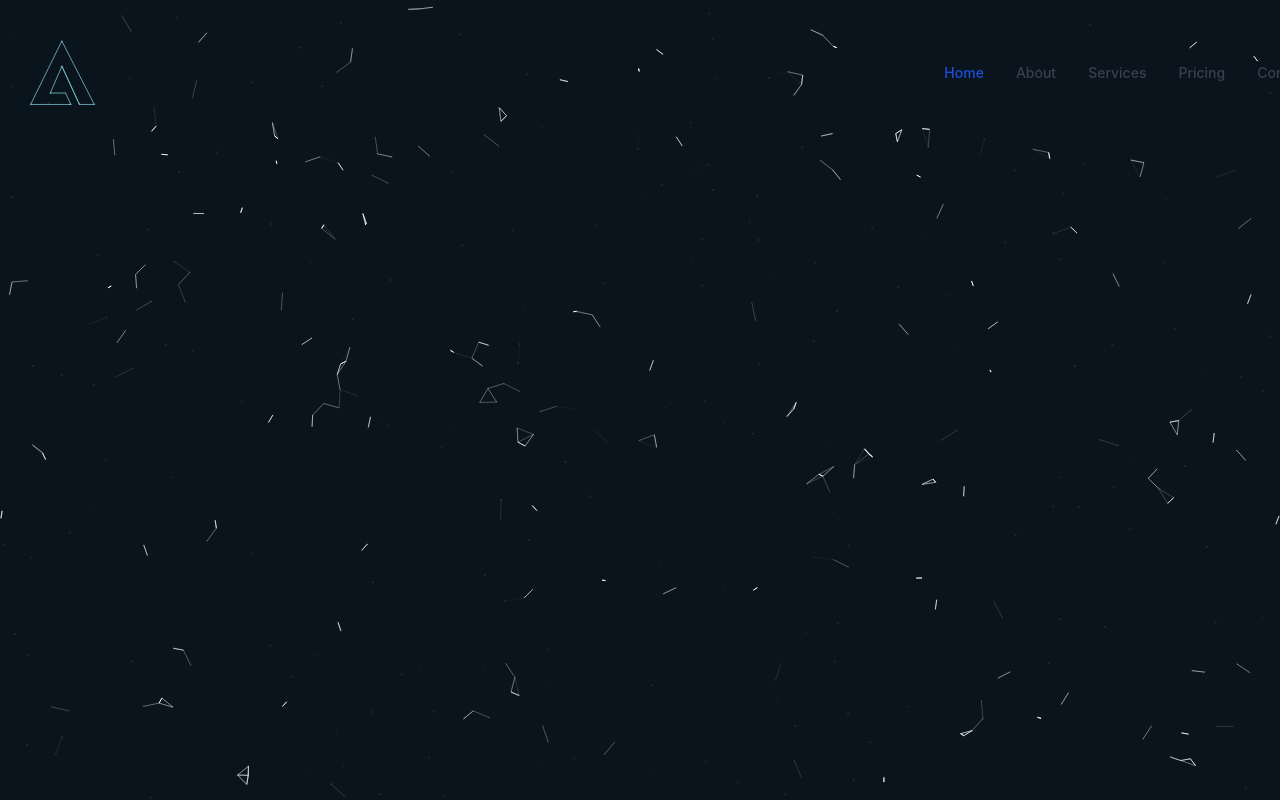
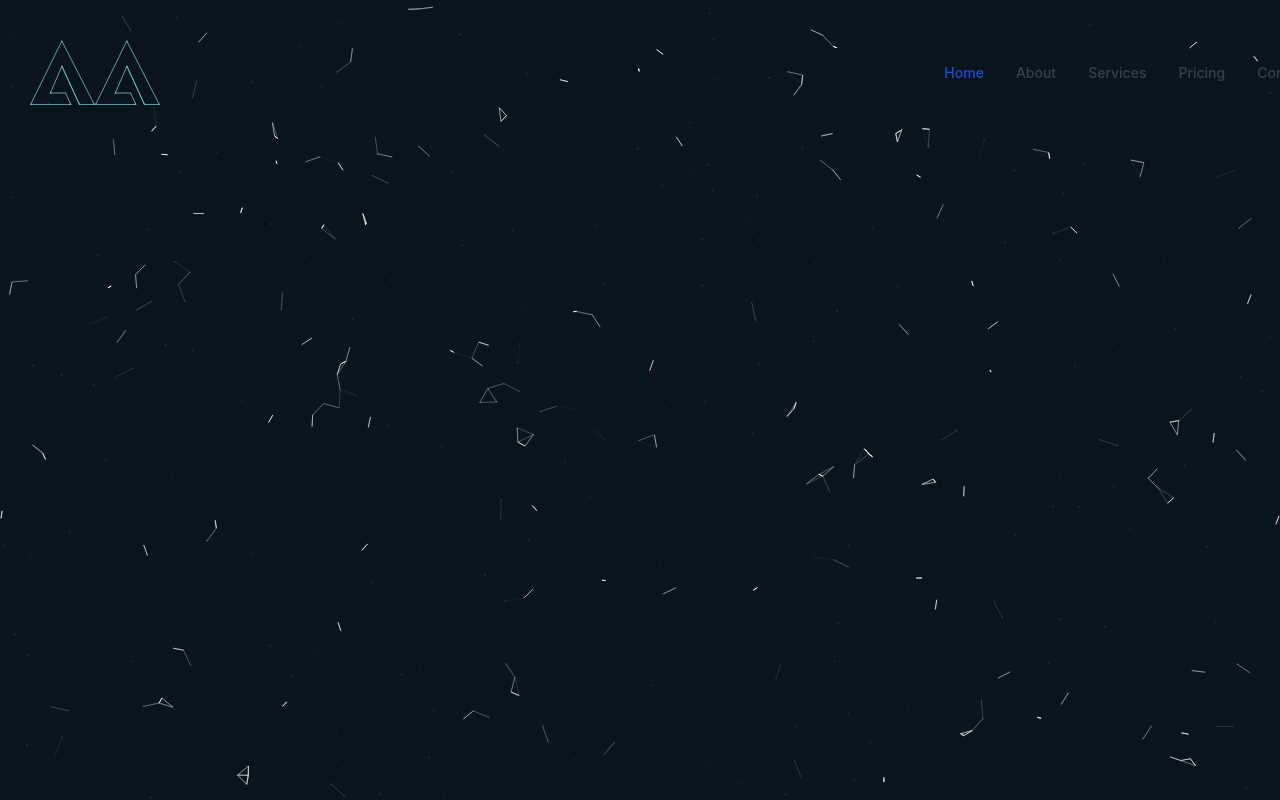
Before and after one commit to Itzadetunji/my-website, a Next.js app: page / in a window 1280 px wide. Built offline with nearby package versions, Linux system fonts and the light colour scheme.

Commit message:
Chore: . Changes to navbar

```diff
--- a/pages/components/Navbar.tsx
+++ b/pages/components/Navbar.tsx
@@ -7,10 +7,11 @@ function Navbar() {
         <div className="flex items-center">
             <img src="./icons/logo.svg" className="h-[65px] w-[65px]" alt="Adetunji Adeyinka's Logo" />
             {/* <span className="self-center text-xl font-semibold whitespace-nowrap dark:text-white">Flowbite</span> */}
+            <img src="./icons/logo.svg" className="h-[65px] w-[65px]" alt="Adetunji Adeyinka's Logo" />
         </div>
-        <button data-collapse-toggle="mobile-menu" type="button" className="inline-flex items-center text-sm text-gray-500 rounded-lg md:hidden hover:bg-gray-100 focus:outline-none focus:ring-2 focus:ring-gray-200 dark:text-gray-400 dark:hover:bg-gray-700 dark:focus:ring-gray-600" aria-controls="mobile-menu" aria-expanded="false">
+        {/* <button data-collapse-toggle="mobile-menu" type="button" className="inline-flex items-center text-sm text-gray-500 rounded-lg md:hidden hover:bg-gray-100 focus:outline-none focus:ring-2 focus:ring-gray-200 dark:text-gray-400 dark:hover:bg-gray-700 dark:focus:ring-gray-600" aria-controls="mobile-menu" aria-expanded="false">
           <img src="./icons/Hamburger.svg" alt=""  className="h-[32px] w-[58px]"/>
-        </button>
+        </button> */}
         <div className="hidden w-full md:block md:w-auto" id="mobile-menu">
           <ul className="flex flex-col mt-4 md:flex-row md:space-x-8 md:mt-0 md:text-sm md:font-medium">
             <li>
```
